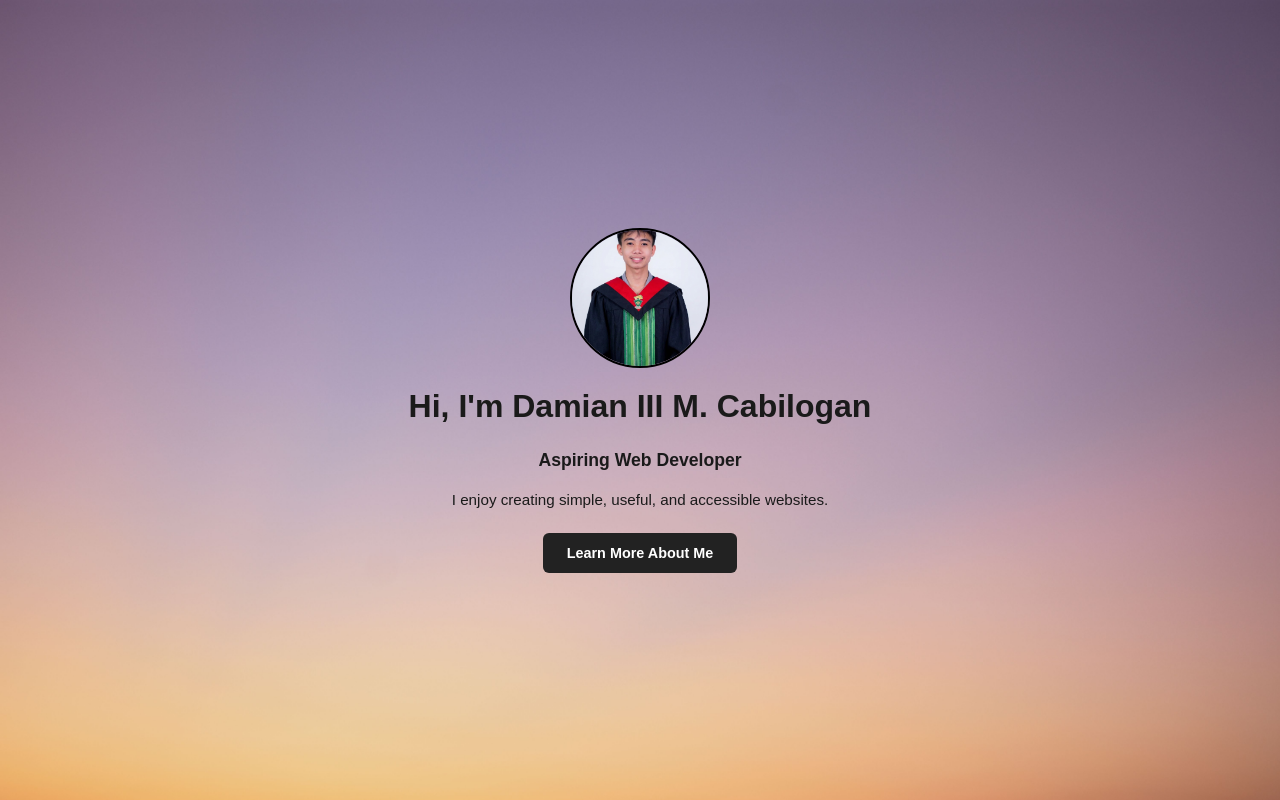
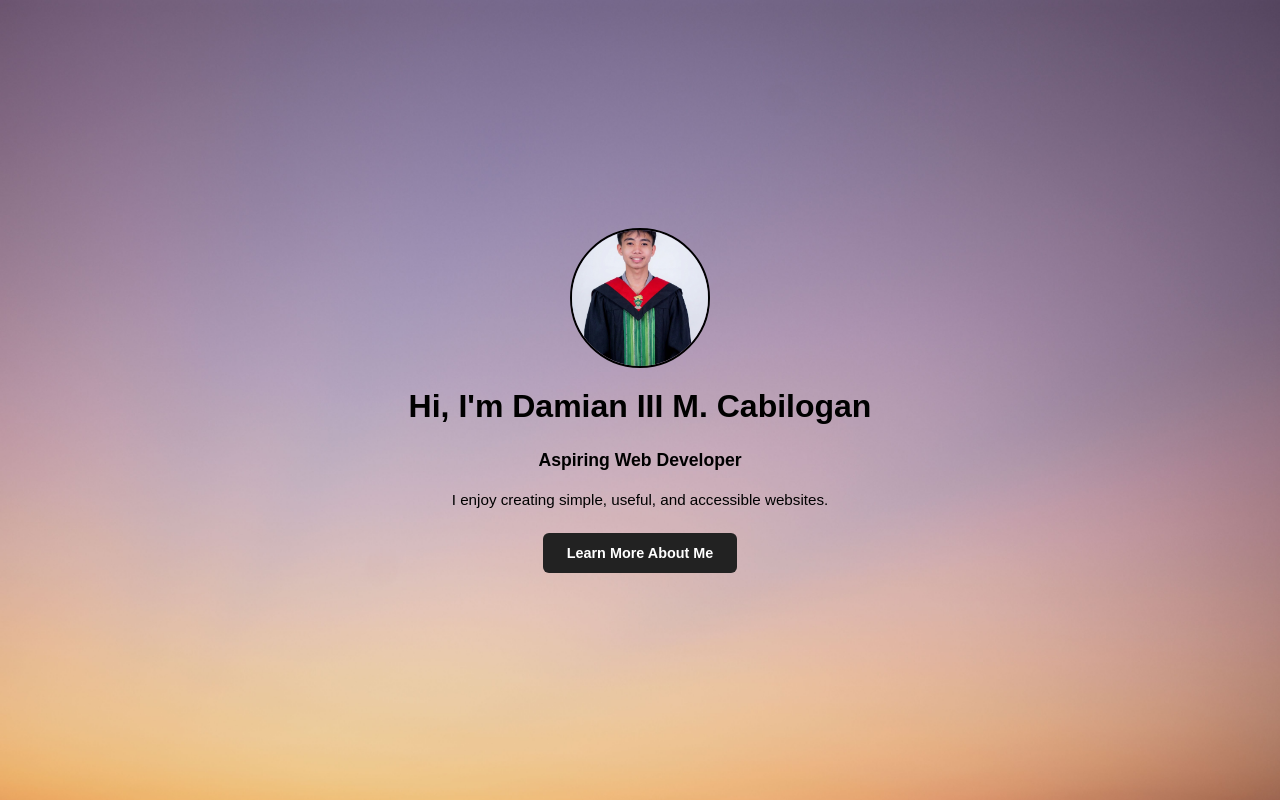
Before and after one commit to hashchaosen24/portfolio-project_ckh, a plain HTML site: page index.html in a window 1280 px wide. Drawn offline with Linux system fonts and the light colour scheme.

Commit message:
Modified the body selector in CSS ruleset

```diff
--- a/style.css
+++ b/style.css
@@ -13,7 +13,6 @@ body {
     justify-content: center;
     align-items: center;
     min-height: 100vh;
-    color: #1a1a1a;
     text-align: center;
 }
 
```
